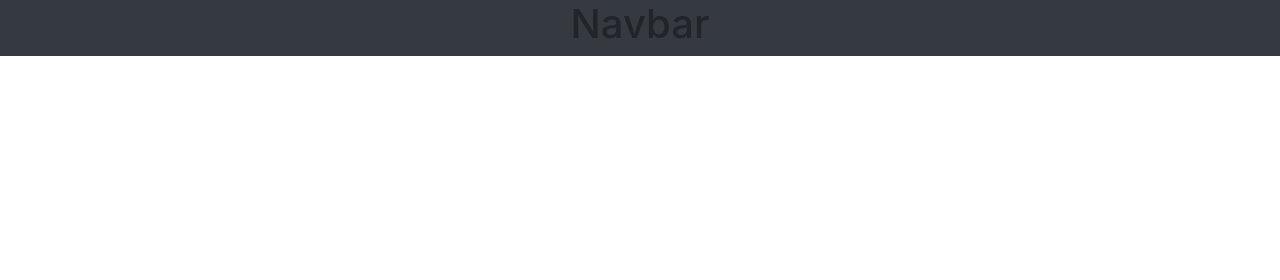
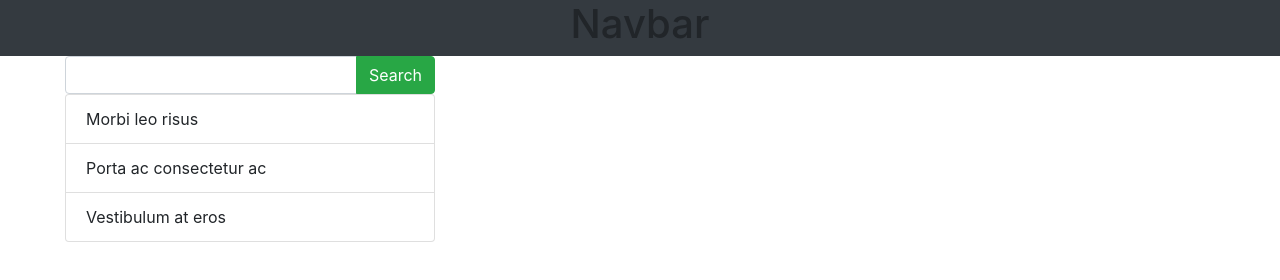
Before and after one commit to ikemous/weather, a plain HTML site: page index.html in a window 1280 px wide. Drawn offline with nearby package versions, Linux system fonts and the light colour scheme.

Commit message:
created html of the left input to add a list to the city search

```diff
--- a/index.html
+++ b/index.html
@@ -17,6 +17,19 @@
     <link rel="stylesheet" href="https://stackpath.bootstrapcdn.com/bootstrap/4.3.1/css/bootstrap.min.css" integrity="sha384-ggOyR0iXCbMQv3Xipma34MD+dH/1fQ784/j6cY/iJTQUOhcWr7x9JvoRxT2MZw1T"
     crossorigin="anonymous" />
 
+    <style>
+
+        .container{
+            margin-left: 50px;
+            margin-right: 50px;
+        }
+
+        ul{
+            width: 100%;
+        }
+
+    </style>
+
 
 </head>
 
@@ -27,6 +40,7 @@
     <header class="container-full">
 
         <section class="bg-dark row">
+
             <span class="col-sm-12">
                 <h1 class="text-center">Navbar</h1>
             </span>
@@ -36,15 +50,51 @@
     </header>
 
     <!-- container -->
+    <main class="container">
 
         <!-- big row to hold all items -->
+        <section class="row">
+
+
+
+        </section>
 
             <!-- col 4? Hold the search bar hold main city buttons-->
+            <section class="col-sm-4">
 
                 <!-- Row for search bar -->
+                <article class="row">
+
+                    <div class="input-group">
+                        <!-- Search Input Box -->
+                        <input type="text" class="form-control" placeholder="" aria-label="" aria-describedby="basic-addon1">
+
+                        <div class="input-group-append">
+                            <!-- Search Button -->
+                            <button class="btn btn-success" type="button">Search</button>
+                        </div>
+
+                    </div>
+
+                </article>
+
                 <!-- To hold all main city buttons -->
+                <article class="row">
+
+                    <ul class="list-group" id="citiesList">
+                        <li class="list-group-item">Morbi leo risus</li>
+                        <li class="list-group-item">Porta ac consectetur ac</li>
+                        <li class="list-group-item">Vestibulum at eros</li>
+                      </ul>
+
+
+                </article>
+
+
+            </section>
 
             <!-- col 8? hold all weather information for a city -->
+            <section class="col-sm-8">
 
                 <!-- card div for the the city weather informaion -->
                     <!-- city and date -->
@@ -54,6 +104,8 @@
                     <!-- Humidity index -->
                     <!-- api.openweathermap.org/data/2.5/weather?id={city id}&appid={your api key} -->
                     <!--  -->
+            </section>
+    </main>
 
 
 
```
